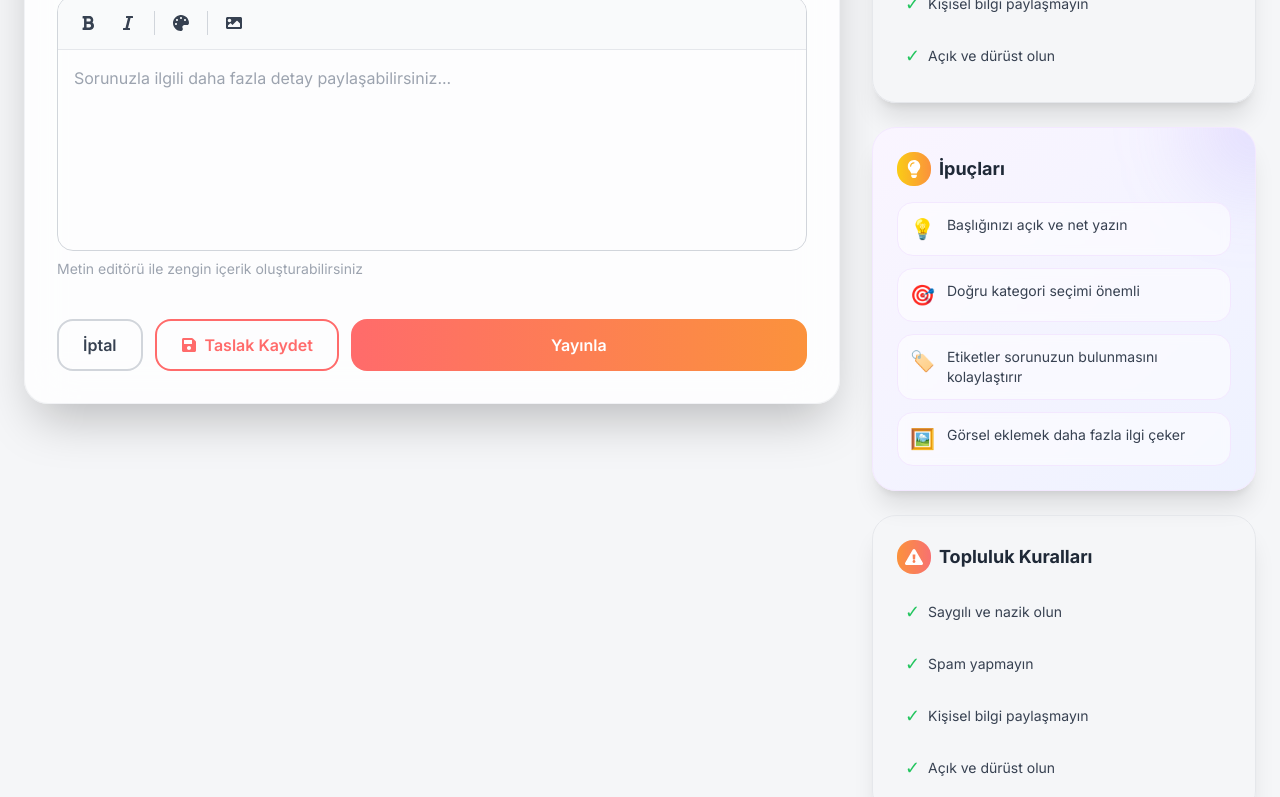
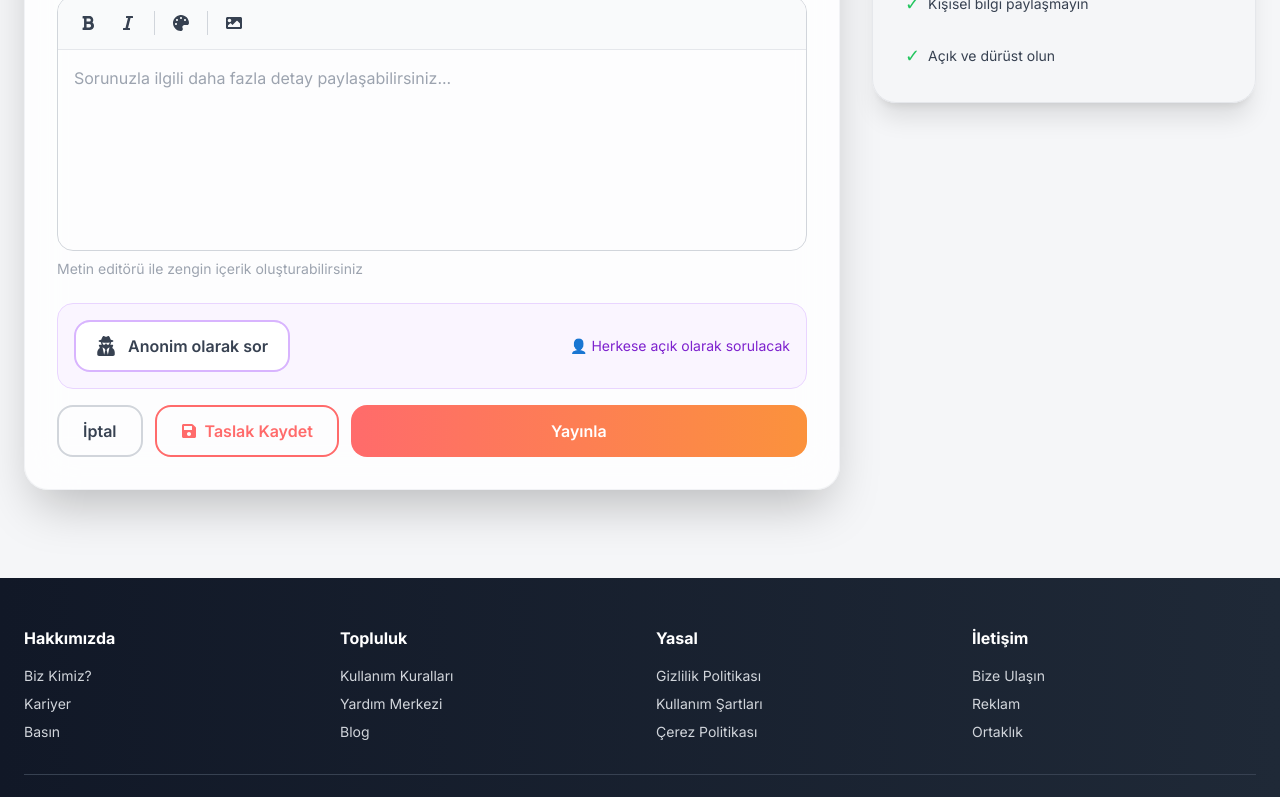
Before and after one commit to koti42/girlandguysanswer, a React (Vite) app: page /ask in a window 1280 px wide. Shown: the part 674-1471 px from the top of the page. Built offline with nearby package versions, Linux system fonts and the light colour scheme; no server answers; sample sign-in values are in the browser's storage.

Commit message:
feat: Introduce anonymous question submission, refine layout sidebar rendering, and ensure user data consistency in profile questions.

```diff
--- a/src/layouts/MainLayout.jsx
+++ b/src/layouts/MainLayout.jsx
@@ -8,14 +8,13 @@ const MainLayout = ({ children, sidebar, onSearch }) => {
             <main className="max-w-7xl mx-auto px-3 md:px-6 py-4 md:py-6 transition-all duration-300">
                 <div className="flex flex-col lg:flex-row gap-4 md:gap-8">
                     {/* Main Feed */}
-                    <div className="w-full lg:w-[68%] flex flex-col gap-4 md:gap-6">
+                    <div className={`w-full ${sidebar ? 'lg:w-[68%]' : ''} flex flex-col gap-4 md:gap-6`}>
                         {children}
                     </div>
 
                     {/* Sidebar - Hidden on mobile */}
                     {sidebar && (
                         <aside className="hidden lg:flex lg:w-[32%] flex-col gap-6">
-                            {sidebar}
                             {sidebar}
                         </aside>
                     )}
--- a/src/pages/AskQuestionPage.jsx
+++ b/src/pages/AskQuestionPage.jsx
@@ -1,14 +1,16 @@
 import React, { useState } from 'react';
 import { useNavigate } from 'react-router-dom';
-import { FaTimes, FaPlus, FaCheckCircle, FaLightbulb, FaExclamationTriangle, FaSave } from 'react-icons/fa';
+import { FaTimes, FaPlus, FaCheckCircle, FaLightbulb, FaExclamationTriangle, FaSave, FaUserSecret } from 'react-icons/fa';
 import MainLayout from '../layouts/MainLayout';
 import RichTextEditor from '../components/RichTextEditor';
 import Toast from '../components/Toast';
 import { categories } from '../data/mockData';
 import { questionsAPI } from '../services/api';
+import { useAuth } from '../context/AuthContext';
 
 const AskQuestionPage = () => {
     const navigate = useNavigate();
+    const { user: currentUser } = useAuth();
     const [formData, setFormData] = useState({
         title: '',
         category: '',
@@ -19,6 +21,7 @@ const AskQuestionPage = () => {
     const [errors, setErrors] = useState({});
     const [isSubmitting, setIsSubmitting] = useState(false);
     const [toast, setToast] = useState(null);
+    const [isAnonymous, setIsAnonymous] = useState(currentUser?.last_action_is_anonymous || false);
 
     const handleInputChange = (e) => {
         const { name, value } = e.target;
@@ -90,7 +93,8 @@ const AskQuestionPage = () => {
                 title: formData.title,
                 category: formData.category,
                 description: formData.description || null,
-                tags: formData.tags
+                tags: formData.tags,
+                is_anonymous: isAnonymous
             };
 
 
@@ -288,6 +292,25 @@ const AskQuestionPage = () => {
                             <span className="text-gray-400 dark:text-gray-500 text-sm block mt-2">Metin editörü ile zengin içerik oluşturabilirsiniz</span>
                         </div>
 
+                        {/* Anonymous Toggle */}
+                        <div className="flex items-center justify-between p-4 bg-purple-50 dark:bg-purple-900/20 rounded-xl border border-purple-200 dark:border-purple-700/30">
+                            <button
+                                type="button"
+                                onClick={() => setIsAnonymous(!isAnonymous)}
+                                disabled={isSubmitting}
+                                className={`flex items-center gap-3 px-5 py-3 rounded-xl font-semibold transition-all ${isAnonymous
+                                    ? 'bg-gradient-to-r from-purple-500 to-purple-700 text-white shadow-lg'
+                                    : 'bg-white dark:bg-gray-700 text-gray-700 dark:text-gray-300 border-2 border-purple-300 dark:border-purple-600 hover:border-purple-400'
+                                    }`}
+                            >
+                                <FaUserSecret className="text-xl" />
+                                <span>{isAnonymous ? 'Anonim soru' : 'Anonim olarak sor'}</span>
+                            </button>
+                            <p className="text-sm text-purple-700 dark:text-purple-300">
+                                {isAnonymous ? '🎭 Kimliğiniz gizli kalacak' : '👤 Herkese açık olarak sorulacak'}
+                            </p>
+                        </div>
+
                         {/* Actions */}
                         <div className="flex gap-3 pt-4">
                             <button
--- a/src/pages/ProfilePage.jsx
+++ b/src/pages/ProfilePage.jsx
@@ -74,11 +74,33 @@ const ProfilePage = () => {
                     const response = await usersAPI.getProfile(username || currentUser.username);
                     data = response.data.data;
                     const qResponse = await questionsAPI.getMyQuestions();
-                    questionsData = qResponse.data.data.questions;
+
+                    // Inject user object into questions
+                    questionsData = qResponse.data.data.questions.map(q => ({
+                        ...q,
+                        user: q.user || {
+                            id: data.id,
+                            username: data.username,
+                            name: data.name || data.username,
+                            avatar: data.avatar,
+                            gender: data.gender
+                        }
+                    }));
                 } else {
                     const response = await usersAPI.getProfile(username);
                     data = response.data.data;
-                    questionsData = data.questions || [];
+
+                    // Inject user object into questions
+                    questionsData = (data.questions || []).map(q => ({
+                        ...q,
+                        user: q.user || {
+                            id: data.id,
+                            username: data.username,
+                            name: data.name || data.username,
+                            avatar: data.avatar,
+                            gender: data.gender
+                        }
+                    }));
                 }
 
                 setIsVIP(data.username === 'theerriss');
@@ -377,7 +399,7 @@ const ProfilePage = () => {
                 />
             )}
 
-            <MainLayout sidebar={<><TrendsWidget /><TopUsersWidget /></>}>
+            <MainLayout sidebar={null}>
                 <div className="flex flex-col gap-6">
                     {/* Blocked by User (isBlocked: true) - Bu kullanıcı beni engelledi */}
                     {!isOwnProfile && profileData.isBlocked ? (
```
